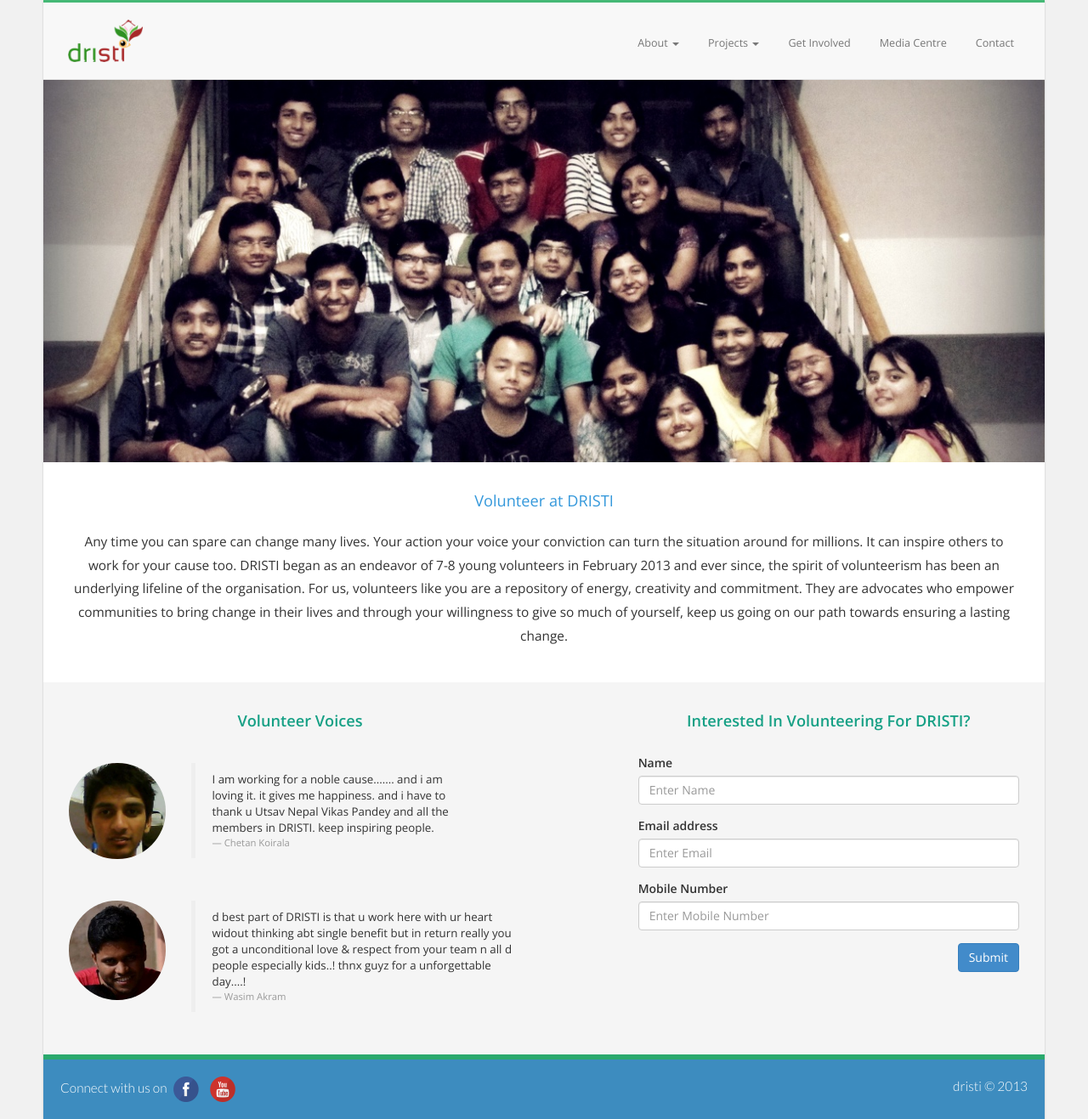
After one commit to vivekagr/dristi, a PHP site: page /volunteer.php in a window 1280 px wide. The commit adds this page. Shown: the whole page at 85% size. Run offline with PHP 8.4, Linux system fonts and the light colour scheme; some web fonts are replaced.

Commit message:
Add volunteer page.

```diff
--- a/css/style.css
+++ b/css/style.css
@@ -335,3 +335,20 @@ h2.heading-text {
 
 .experiences-container blockquote {
   text-align: left; }
+
+.volunteer-heading {
+  background-image: url("/img/volunteer/volunteer-header.jpg"); }
+
+.volunteer-container h1 {
+  color: #3498db;
+  margin-bottom: 25px; }
+.volunteer-container p {
+  font-size: 1.1em; }
+
+.volunteer-voice {
+  margin-top: 30px; }
+  .volunteer-voice blockquote {
+    font-size: 0.95em; }
+
+.volunteer-form {
+  margin-top: 30px; }
--- a/css/style.scss
+++ b/css/style.scss
@@ -433,3 +433,31 @@ h2.heading-text {
     text-align: left;
   }
 }
+
+
+//// Volunteer
+
+.volunteer-heading {
+  background-image: url('/img/volunteer/volunteer-header.jpg');
+}
+
+.volunteer-container {
+  h1 {
+    color: #3498db;
+    margin-bottom: 25px;
+  }
+  p {
+    font-size: 1.1em;
+  }
+}
+
+.volunteer-voice {
+  margin-top: 30px;
+  blockquote {
+    font-size: 0.95em;
+  }
+}
+
+.volunteer-form {
+  margin-top: 30px;
+}
--- a/vars.php
+++ b/vars.php
@@ -1,6 +1,6 @@
 <?php
 
-$contactEmail = "me@vivek.im";
+$contactEmail = "dristi.bitm@gmail.com";
 
 $links = [
     'home'          => '/index.php',
@@ -12,7 +12,7 @@ $links = [
     'activities'    => '/activities.php',
     'events'        => '/events.php',
     'experiences'   => '/experiences.php',
-    'getInvolved'   => '#',
+    'getInvolved'   => '/volunteer.php',
     'mediaCentre'   => '#',
     'contact'       => '#',
 ];
--- /dev/null
+++ b/volunteer.php
@@ -0,0 +1,65 @@
+<?php include 'base.php' ?>
+
+<?php startblock('title') ?>Dristi - Volunteer<?php endblock() ?>
+
+<?php startblock('main') ?>
+<div class="image-heading volunteer-heading">
+    <div class="image-heading-overlay">
+    </div>
+</div>
+<div class="padded-container hero-container volunteer-container">
+            <h1 class="heading-text text-center">Volunteer at DRISTI</h1>
+            <p>Any time you can spare can change many lives. Your action your voice your conviction can turn the situation around for millions. It can inspire others to work for your cause too. ﻿DRISTI began as an endeavor of 7-8 young volunteers in February 2013 and ever since, the spirit of volunteerism has been an underlying lifeline of the organisation. For us, volunteers like you are a repository of energy, creativity and commitment. They are advocates who empower communities to bring change in their lives and through your willingness to give so much of yourself, keep us going on our path towards ensuring a lasting change.</p>
+</div>
+<div class="padded-container grey-container">
+    <div class="row">
+        <div class="col-md-6">
+            <h1 class="heading-text heading-text-green text-center">Volunteer Voices</h1>
+            <div class="row">
+                <div class="col-md-12 col-sm-6">
+                    <div class="row volunteer-voice">
+                        <div class="col-xs-3 col-xs-4"><img class="img-circle img-responsive" src="/img/volunteer/chetan.jpg"></div>
+                        <div class="col-xs-9 col-xs-8">
+                            <blockquote>
+                                I am working for a noble cause....... and i am loving it. it gives me happiness. and i have to thank u Utsav Nepal Vikas Pandey and all the members in DRISTI. keep inspiring people.
+                                <small>Chetan Koirala</small>
+                            </blockquote>
+                        </div>
+                    </div>
+                </div>
+                <div class="col-md-12 col-sm-6">
+                    <div class="row volunteer-voice">
+                        <div class="col-xs-3"><img class="img-circle img-responsive" src="/img/volunteer/wasim.jpg"></div>
+                        <div class="col-xs-9">
+                            <blockquote>
+                                d best part of DRISTI is that u work here with ur heart widout thinking abt single benefit but in return really you got a unconditional love & respect from your team n all d people especially kids..! thnx guyz for a unforgettable day....!
+                                <small>Wasim Akram</small>
+                            </blockquote>
+                        </div>
+                    </div>
+                </div>
+            </div>
+        </div>
+        <div class="col-md-5 col-md-offset-1">
+            <h1 class="heading-text heading-text-green text-center">Interested In Volunteering For DRISTI?</h1>
+            <form class="volunteer-form" role="form" method="post">
+                <div class="form-group">
+                    <label for="volunteerName">Name</label>
+                    <input type="text" class="form-control" id="volunteerName" name="email" placeholder="Enter Name">
+                </div>
+                <div class="form-group">
+                    <label for="volunteerEmail">Email address</label>
+                    <input type="email" class="form-control" id="volunteerEmail" name="email" placeholder="Enter Email">
+                </div>
+                <div class="form-group">
+                    <label for="volunteerName">Mobile Number</label>
+                    <input type="text" class="form-control" id="volunteerMobile" name="email" placeholder="Enter Mobile Number">
+                </div>
+                <div class="form-group">
+                    <button class="btn btn-primary pull-right" type="submit">Submit</button>
+                </div>
+            </form>
+        </div>
+    </div>
+</div>
+<?php endblock() ?>
```
Also changed, not shown: img/volunteer/chetan.jpg (added), img/volunteer/volunteer-header.jpg (added), img/volunteer/wasim.jpg (added).
